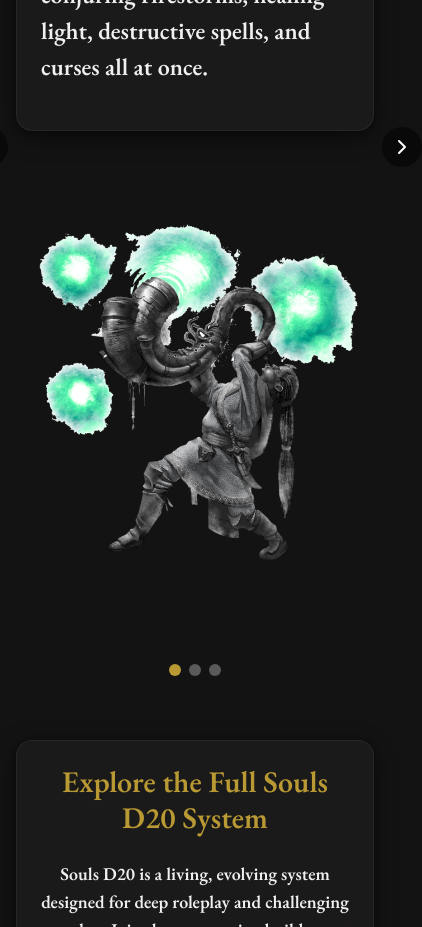
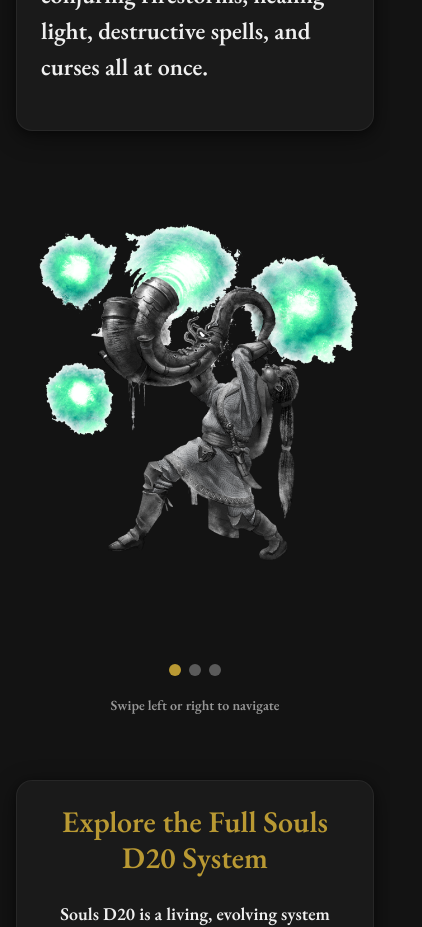
Before and after one commit to J-Watt/souls-d20-site, a Next.js app: page /info in a window 390 px wide. Shown: the part 6840-7767 px from the top of the page, 422 px wide, since content can reach past the window. Built offline with nearby package versions, Linux system fonts and the light colour scheme.

Commit message:
Updated InfoCarousel.tsx
adjusting for mobile

```diff
--- a/components/InfoCarousel.tsx
+++ b/components/InfoCarousel.tsx
@@ -1,7 +1,7 @@
 "use client";
 
 import Image from "next/image";
-import { useState, useEffect } from "react";
+import { useState, useEffect, useRef } from "react";
 import { ChevronLeft, ChevronRight } from "lucide-react";
 
 type CarouselSlide = {
@@ -18,6 +18,17 @@
 
 export default function InfoCarousel({ slides, autoRotateMs = 15000, className = "" }: Props) {
   const [currentIndex, setCurrentIndex] = useState(0);
+  const [isMobile, setIsMobile] = useState(false);
+  const touchStartX = useRef<number>(0);
+  const touchEndX = useRef<number>(0);
+  const carouselRef = useRef<HTMLDivElement>(null);
+
+  useEffect(() => {
+    const checkMobile = () => setIsMobile(window.innerWidth < 1024);
+    checkMobile();
+    window.addEventListener('resize', checkMobile);
+    return () => window.removeEventListener('resize', checkMobile);
+  }, []);
 
   useEffect(() => {
     if (slides.length <= 1) return;
@@ -37,10 +48,46 @@
     setCurrentIndex((prev) => (prev + 1) % slides.length);
   };
 
+  // Touch handlers for swipe gestures
+  const handleTouchStart = (e: React.TouchEvent) => {
+    touchStartX.current = e.targetTouches[0].clientX;
+  };
+
+  const handleTouchMove = (e: React.TouchEvent) => {
+    touchEndX.current = e.targetTouches[0].clientX;
+  };
+
+  const handleTouchEnd = () => {
+    if (!touchStartX.current || !touchEndX.current) return;
+
+    const distance = touchStartX.current - touchEndX.current;
+    const minSwipeDistance = 50;
+
+    if (Math.abs(distance) > minSwipeDistance) {
+      if (distance > 0) {
+        // Swipe left - go to next
+        goToNext();
+      } else {
+        // Swipe right - go to previous
+        goToPrevious();
+      }
+    }
+
+    // Reset
+    touchStartX.current = 0;
+    touchEndX.current = 0;
+  };
+
   if (slides.length === 0) return null;
 
   return (
-    <div className={`relative ${className}`}>
+    <div
+      ref={carouselRef}
+      className={`relative ${className}`}
+      onTouchStart={handleTouchStart}
+      onTouchMove={handleTouchMove}
+      onTouchEnd={handleTouchEnd}
+    >
       <div className="grid grid-cols-1 md:grid-cols-2 gap-8 items-center">
         {/* Text Panel */}
         <div className="panel">
@@ -62,8 +109,8 @@
         </div>
       </div>
 
-      {/* Navigation arrows and dots */}
-      {slides.length > 1 && (
+      {/* Navigation arrows - hidden on mobile */}
+      {slides.length > 1 && !isMobile && (
         <>
           <button
             onClick={goToPrevious}
@@ -80,7 +127,11 @@
           >
             <ChevronRight size={24} />
           </button>
+        </>
+      )}
 
+      {/* Dots navigation - show on all devices */}
+      {slides.length > 1 && (
         <div className="flex justify-center mt-6 gap-2">
           {slides.map((_, index) => (
             <button
@@ -93,7 +144,13 @@
             />
           ))}
         </div>
-        </>
+      )}
+
+      {/* Mobile swipe hint - show only on first load */}
+      {isMobile && slides.length > 1 && (
+        <div className="mt-4 text-center">
+          <p className="text-sm opacity-60">Swipe left or right to navigate</p>
+        </div>
       )}
     </div>
   );
```
Lines whose indentation alone changed are shown as unchanged.
